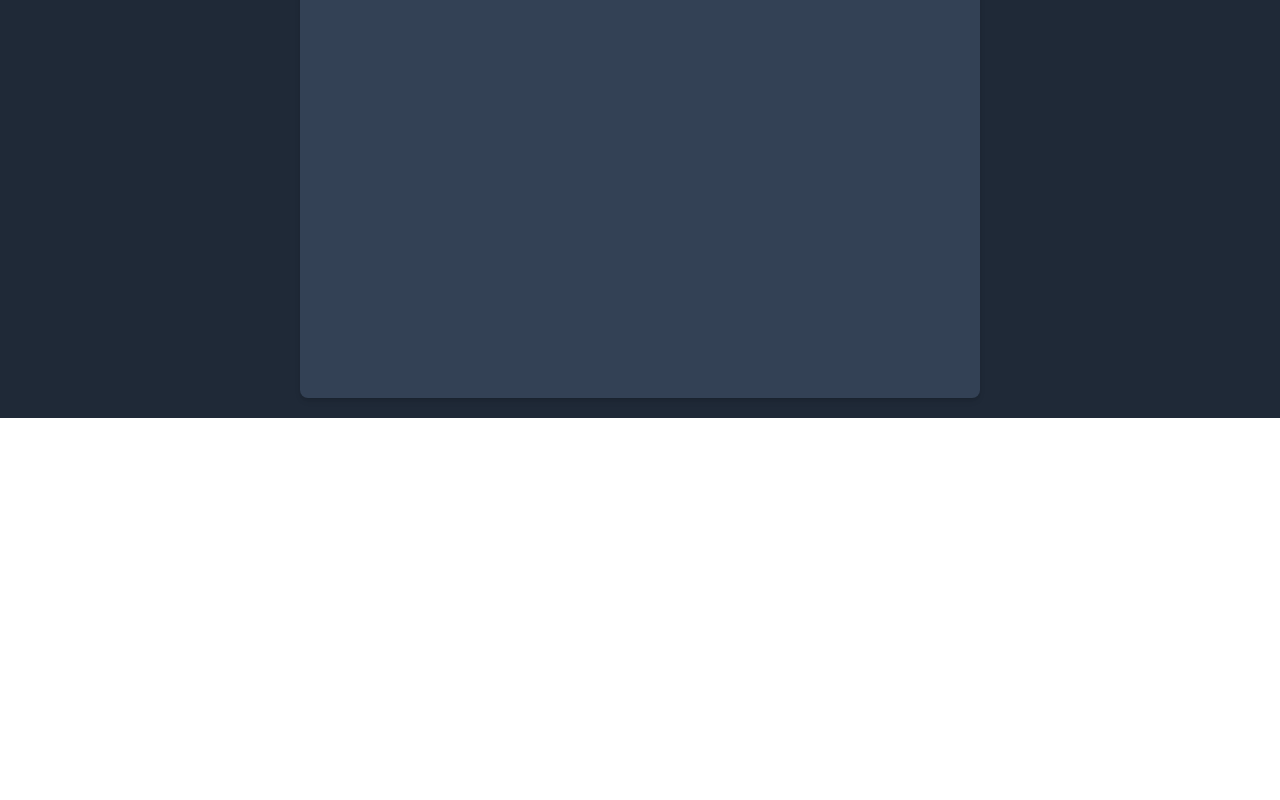
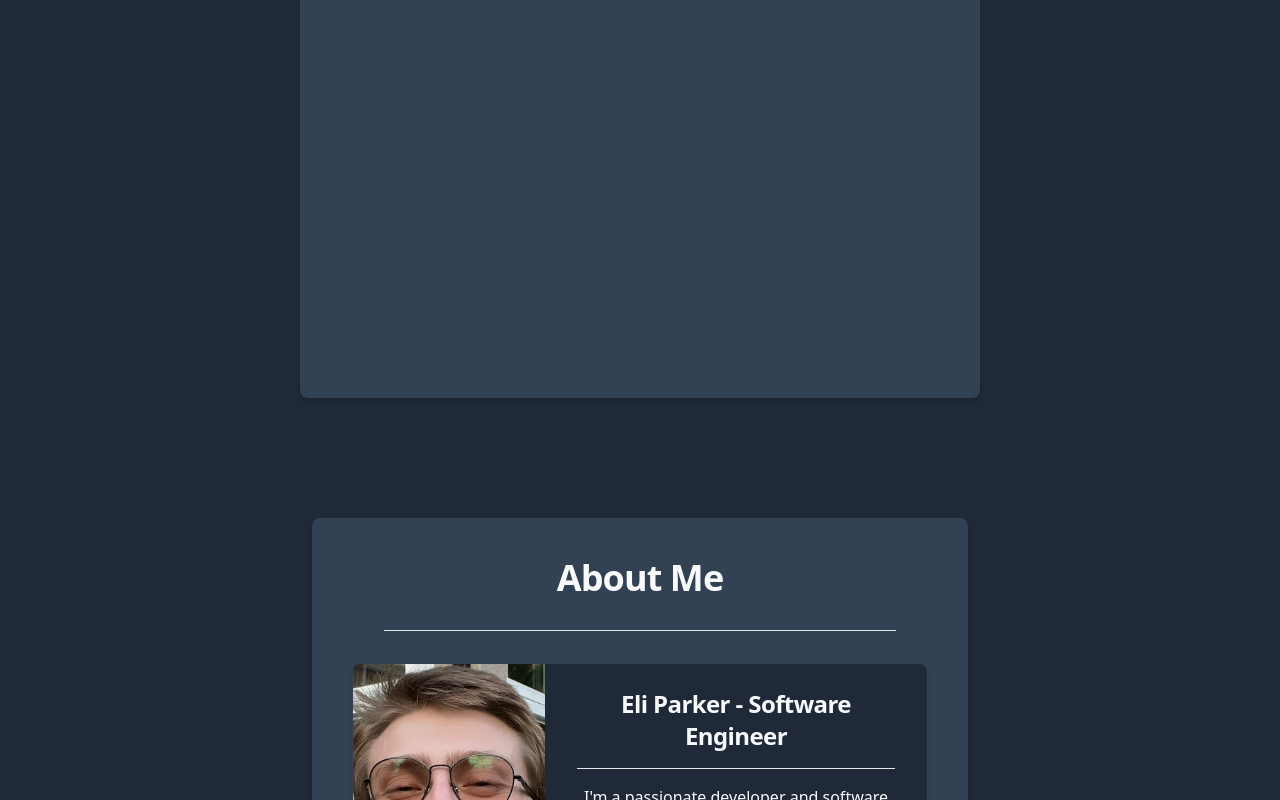
Before and after one commit to Eli-Parker/react-site, a React (Vite) app: page / in a window 1280 px wide. Shown: the part 2000-2800 px from the top of the page. Before the commit the page ends 2418 px from the top, so only its background shows below. Built offline with nearby package versions, Linux system fonts and the light colour scheme.

Commit message:
Finished up About Me Page

```diff
--- a/src/AboutMe.tsx
+++ b/src/AboutMe.tsx
@@ -1,12 +1,47 @@
+import { Card } from "flowbite-react";
 
+/**
+ * Contains information about me, including my name,
+ * title, and a brief description of myself.
+ * @returns the About Me page
+ */
 export default function AboutMe()
 {
+    return (
+        <main className=' flex h-auto items-center justify-center p-5 '>
+
+            {/* Rounded box around elements. */}
+            <div className='rounded-lg bg-slate-700 p-10 text-center shadow-md'>
+
+                {/* Title */}
+                <h1 className="text-center text-4xl font-bold tracking-tight dark:text-slate-50">
+                    About Me
+                </h1>
+
+                {/* Divider */}
+                <div className="mt-4" />
+                <hr className='m-8' />
+
+                {/* Description card */}
+                <Card
+                    className="max-w-md"
+                    imgAlt="An image of Eli Parker"
+                    imgSrc="../src/Data/Portfolio-Image.JPEG"
+                    horizontal>
+                    <h5 className="mb-0 text-2xl font-bold tracking-tight text-slate-50 dark:text-slate-50">
+                        Eli Parker - Software Engineer
+                    </h5>
+                    <hr className='mx-2' />
+                    <p className="font-normal text-gray-700 dark:text-slate-50">
+                        I'm a passionate developer and software engineer, with a love for <strong>learning</strong> and <strong>problem solving</strong>.
+                        I'm a <strong>team player</strong>, and I'm always looking for new ways to improve my skills and help others.
+                        I'm currently studying <strong>Computer Science at the University of Utah</strong>, and I'm excited to see where
+                        my career takes me. I'm always looking for new opportunities to <strong>grow</strong> and <strong>learn</strong>, and I'm excited to see what the future holds!
+                    </p>
+                </Card>
 
 
-    return (
-        <div>
-            <h1>About Me</h1>
-            <p>This is the About Me page.</p>
-        </div>
+            </div>
+        </main>
     );
 }
--- a/src/App.tsx
+++ b/src/App.tsx
@@ -1,3 +1,4 @@
+import AboutMe from './AboutMe.tsx'
 import Introduction from './Introduction.tsx'
 import Projects from './Projects.tsx'
 import Resume from './Resume.tsx'
@@ -19,6 +20,11 @@ function App() {
 
     <Resume />
 
+    {/* Divide sections */}
+    <div className="m-20" />
+
+    <AboutMe />
+
     </div>
   )
 }
```
Also changed, not shown: src/Data/Portfolio-Image.JPEG (added).
